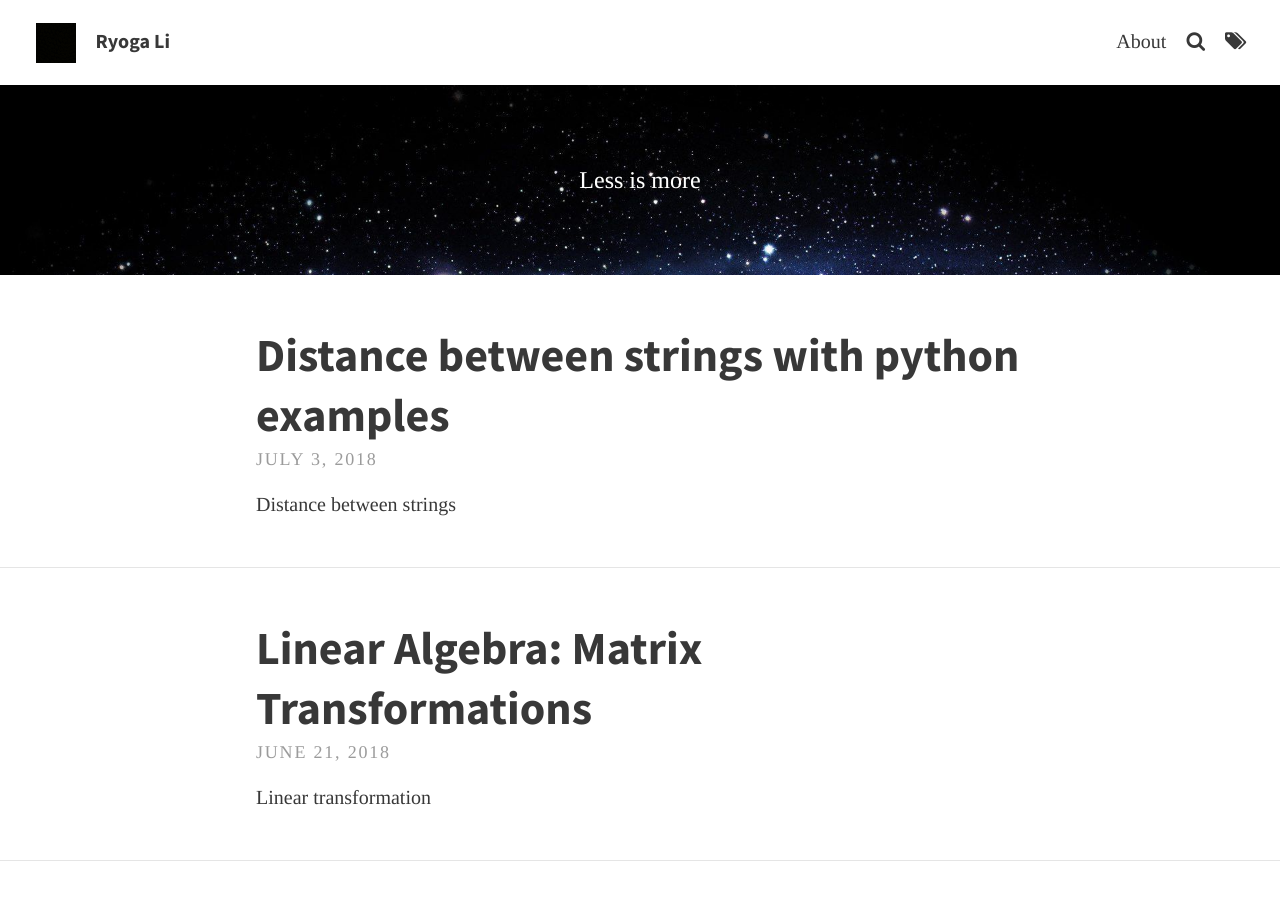
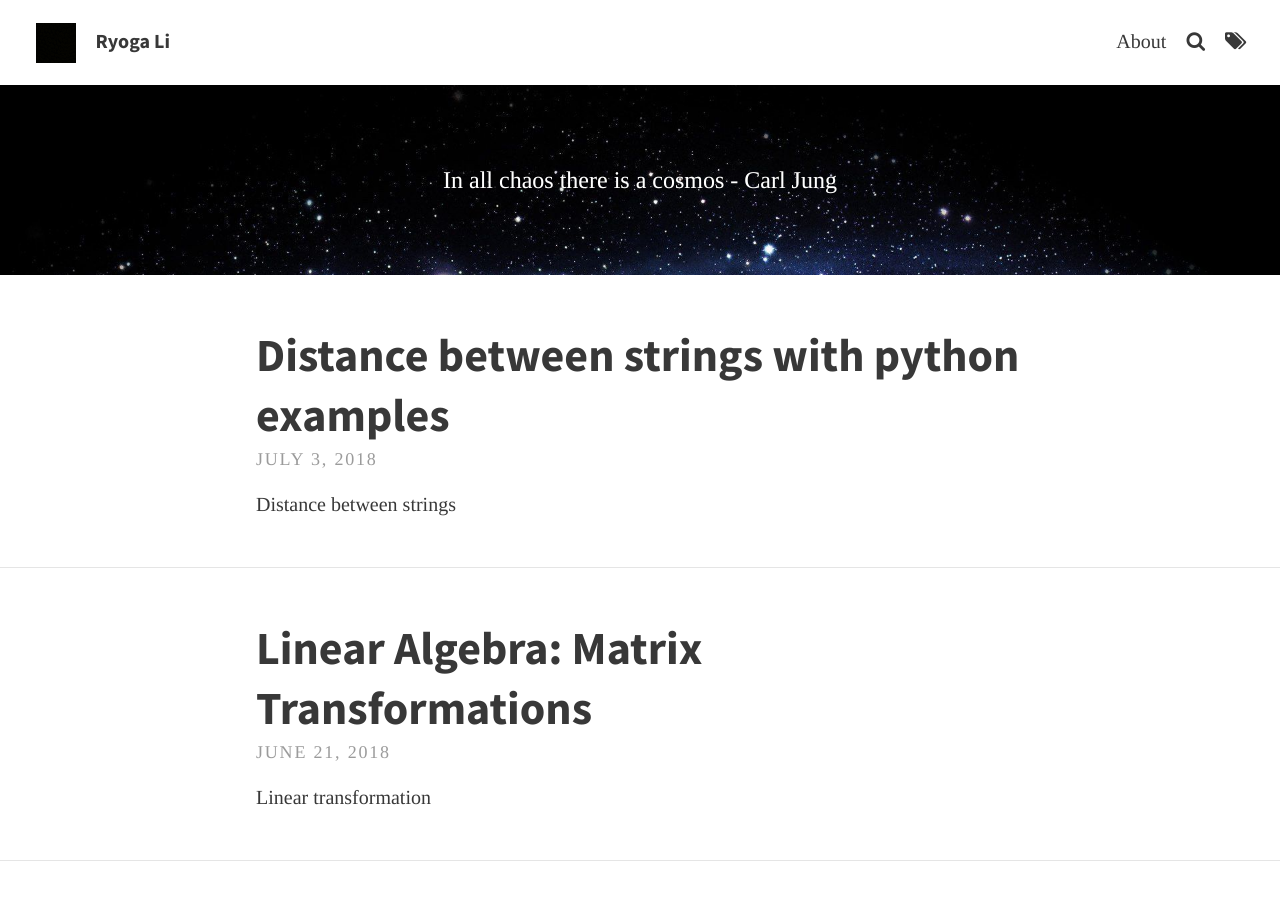
Before and after one commit to RyogaLi/ryogali.github.io, a Jekyll site: the page built from index.html, in a window 1280 px wide and 900 px high. Built offline with Jekyll 4.4.1, drawn with Linux system fonts in a browser that asks for light colours; the list of posts is cut into pages by our own code.

Commit message:
string distance

```diff
--- a/_config.yml
+++ b/_config.yml
@@ -15,7 +15,7 @@ theme_settings:
 
   # Header and footer text
   header_text: > #two or three lines to describe your site
-     <p>Less is more</p>
+     <p>In all chaos there is a cosmos - Carl Jung </p>
   header_text_feature_image: assets/img/pexels/stars-bg.jpg
   footer_text:
    # Powered by <a href="https://jekyllrb.com/">Jekyll</a> with <a href="https://github.com/sylhare/Type-on-Strap">Type on Strap</a>
```
